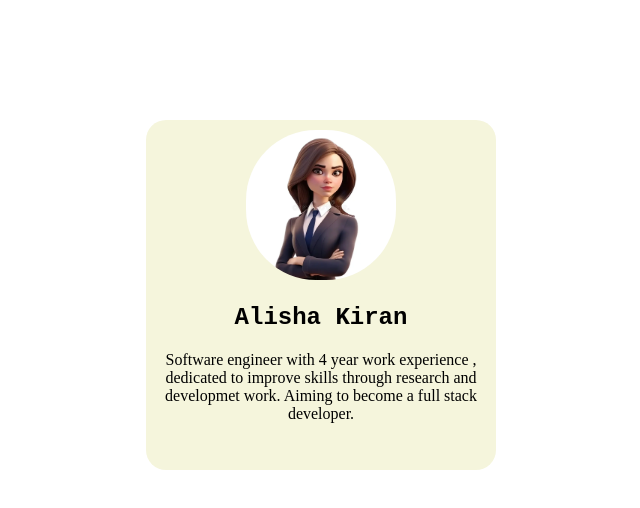
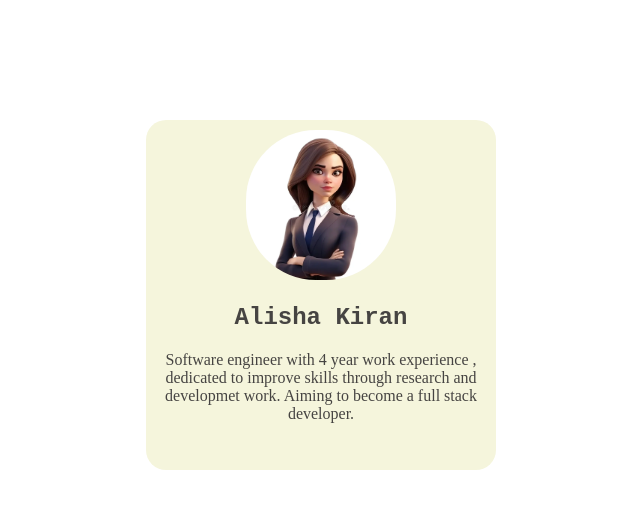
Before and after one commit to Alisha1Kiran/ProfileCard, a plain HTML site: page index.html in a window 1280 px wide. Shown: the whole page, without its empty margins (319-959 px from the left). Drawn offline with Linux system fonts and the light colour scheme.

Commit message:
applied color for h and p

```diff
--- a/style.css
+++ b/style.css
@@ -25,11 +25,13 @@ body{
 h2{
     font-family: 'Courier New', Courier, monospace;
     font-weight: bolder;
+    color: rgb(70, 68, 66);
 }
 
 p{
     font-family: 'Times New Roman', Times, serif;
     text-align: center;
+    color: rgb(70, 68, 66);;
 }
 
 img{
```
